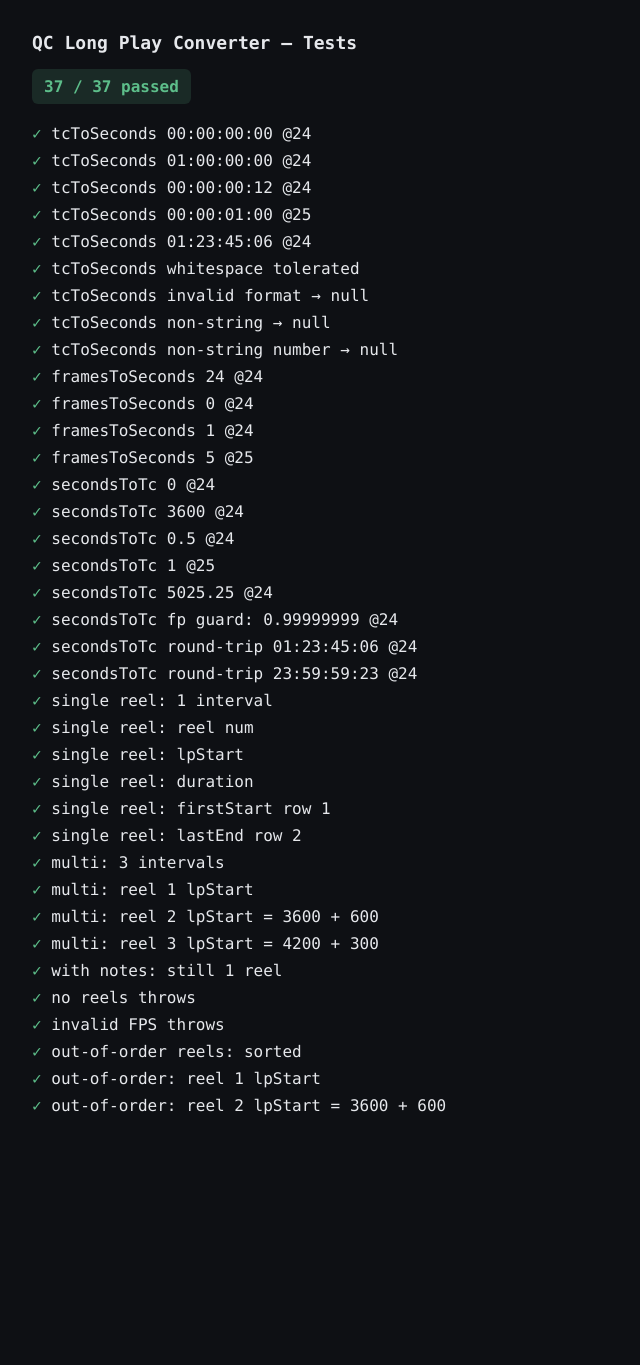
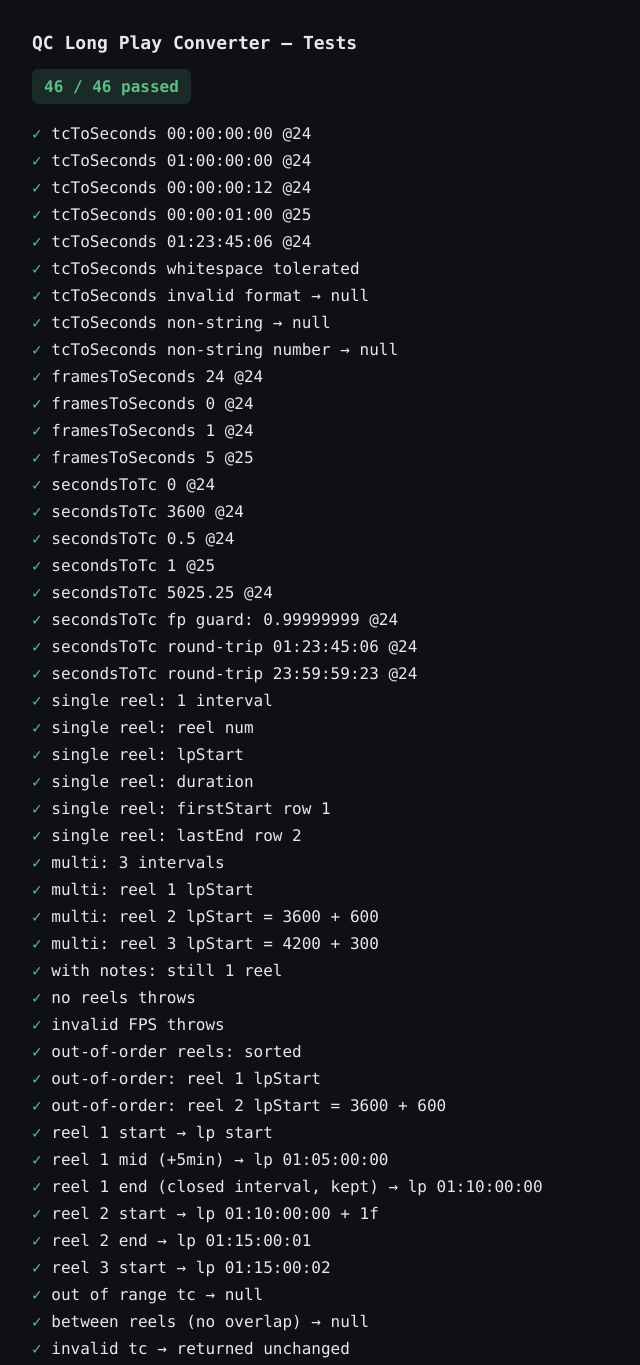
Before and after one commit to morganms313/qc-lp-converter, a plain HTML site: page web/test.html in a window 1280 px wide. Shown: the whole page, without its empty margins (0-640 px from the left). Before the commit the page ends 1151 px from the top, so only its background shows below. Drawn offline with Linux system fonts and the light colour scheme.

Commit message:
Add convertTc with frame correction

```diff
--- a/web/qc_longplay.js
+++ b/web/qc_longplay.js
@@ -102,11 +102,25 @@
     return { intervals, firstStart, lastEnd };
   }
 
+  function convertTc(tcStr, intervals, fps) {
+    const td = tcToSeconds(tcStr, fps);
+    if (td === null) return tcStr;
+    for (const iv of intervals) {
+      if (iv.reelStart <= td && td <= iv.reelEnd) {
+        const offset = td - iv.reelStart;
+        const correctionFrames = Math.max(0, iv.reel - 1);
+        return secondsToTc(iv.lpStart + offset + framesToSeconds(correctionFrames, fps), fps);
+      }
+    }
+    return null;
+  }
+
   global.QCLongPlay = {
     _internal: { TC_PATTERN, validateFps },
     tcToSeconds,
     framesToSeconds,
     secondsToTc,
     buildIntervals,
+    convertTc,
   };
 })(window);
--- a/web/test.html
+++ b/web/test.html
@@ -186,6 +186,45 @@ runTests(function () {
   assertEq('out-of-order reels: sorted', rReorder.intervals.map(i => i.reel), [1, 2]);
   assertEq('out-of-order: reel 1 lpStart', rReorder.intervals[0].lpStart, 3600);
   assertEq('out-of-order: reel 2 lpStart = 3600 + 600', rReorder.intervals[1].lpStart, 4200);
+
+  // convertTc
+  const { convertTc } = QCLongPlay;
+  const cMulti = buildIntervals(makeRows([
+    { n: 1, start: '01:00:00:00', end: '01:10:00:00' },
+    { n: 2, start: '02:00:00:00', end: '02:05:00:00' },
+    { n: 3, start: '03:00:00:00', end: '03:07:30:00' },
+  ]), { fps: 24, lpStartTc: '01:00:00:00' });
+
+  // Reel 1: no correction, +0f
+  assertEq('reel 1 start → lp start',
+    convertTc('01:00:00:00', cMulti.intervals, 24), '01:00:00:00');
+  assertEq('reel 1 mid (+5min) → lp 01:05:00:00',
+    convertTc('01:05:00:00', cMulti.intervals, 24), '01:05:00:00');
+  assertEq('reel 1 end (closed interval, kept) → lp 01:10:00:00',
+    convertTc('01:10:00:00', cMulti.intervals, 24), '01:10:00:00');
+
+  // Reel 2: +1f correction
+  // 02:00:00:00 in source maps to 01:10:00:00 + 1f in LP
+  assertEq('reel 2 start → lp 01:10:00:00 + 1f',
+    convertTc('02:00:00:00', cMulti.intervals, 24), '01:10:00:01');
+  // 02:05:00:00 = end of reel 2 → lp end = 01:15:00:00 + 1f
+  assertEq('reel 2 end → lp 01:15:00:01',
+    convertTc('02:05:00:00', cMulti.intervals, 24), '01:15:00:01');
+
+  // Reel 3: +2f correction
+  // 03:00:00:00 → lp 01:15:00:00 + 2f
+  assertEq('reel 3 start → lp 01:15:00:02',
+    convertTc('03:00:00:00', cMulti.intervals, 24), '01:15:00:02');
+
+  // Out of range → null
+  assertEq('out of range tc → null',
+    convertTc('00:30:00:00', cMulti.intervals, 24), null);
+  assertEq('between reels (no overlap) → null',
+    convertTc('01:30:00:00', cMulti.intervals, 24), null);
+
+  // Invalid TC string → returned unchanged (matches Python's convert_tc_corrected)
+  assertEq('invalid tc → returned unchanged',
+    convertTc('not-a-tc', cMulti.intervals, 24), 'not-a-tc');
 });
 </script>
 </body>
```
